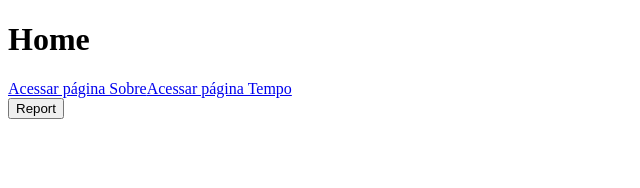
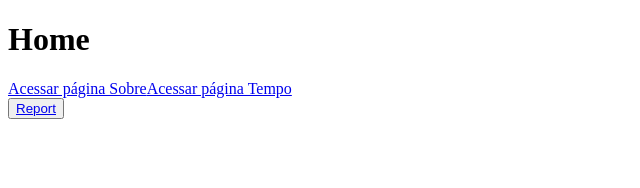
Before and after one commit to Thribs/ideia-unica, a Next.js app: page / in a window 1280 px wide. Shown: the top 188 px of the page, without its empty margins (0-640 px from the left). Built offline with nearby package versions, Linux system fonts and the light colour scheme.

Commit message:
Test button

```diff
--- a/pages/index.js
+++ b/pages/index.js
@@ -12,7 +12,9 @@ function Home() {
             <a>Acessar página Tempo</a>
             </Link>
             <div>
-            <input type="button" onclick="location.href='https://www.youtube.com/watch?v=dQw4w9WgXcQ';" value="Report" />
+            <button>
+                <a href="https://www.youtube.com/watch?v=dQw4w9WgXcQ">Report</a>
+            </button>
             </div>
         </div>
     )
```
